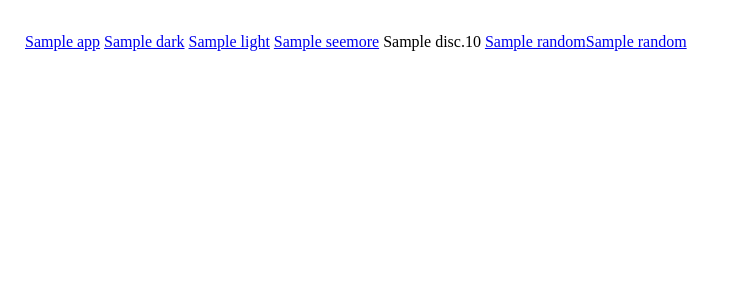
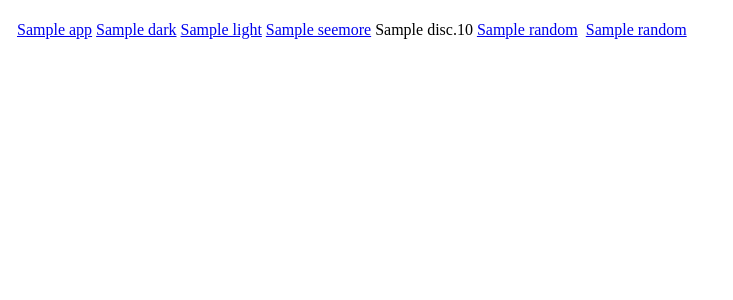
Before and after one commit to siznax/moo, a Flask app: template Moo/play/templates/clock.html in a window 1280 px wide. Shown: the top 300 px of the page, without its empty margins (0-733 px from the left). Run offline with Flask 2, Linux system fonts and the light colour scheme; the template is opened without the code that fills it: most values are stand-ins (such as "Sample title", 1, 10 or a date in 2020).

Commit message:
Add conditions to weather title attr, fix clock template spacing

```diff
--- a/Moo/play/static/clock.css
+++ b/Moo/play/static/clock.css
@@ -1,11 +1,15 @@
 div#clock {
     display: inline-block;
 
-    margin: 8px;
-    margin-top: 1em;
-    margin-bottom: 1.5em;
-    padding: 8px;
+    margin-top: 8px;
+    margin-bottom: 4px;
+    padding: 4px 8px;
 
     border: 1px solid rgba(255,255,255,0.2);
     border-radius: 8px;
 }
+
+div#clock a, div#clock span {
+    margin: 0;
+    padding: 0;
+}
--- a/Moo/play/templates/clock.html
+++ b/Moo/play/templates/clock.html
@@ -23,19 +23,21 @@
     <a href="#" class="emoji hr-75" onclick="gotoNext()"
        >{{ emoji.next | safe }}</a>
 
-    <a class="emoji"
-       href="/random">{{ emoji.random | safe }}</a>
+    <a class="emoji" href="/random" style="padding-right: 4px"
+       >{{ emoji.random | safe }}</a>
   </div>
 
   <div style="float: right; text-align: right;">
     <span id="time" class="clr-5"></span>
-    <span id="weather"></span>
+    <span id="weather" style="padding: 2px"></span>
     {%-
     if request.path.startswith('/album')
     or request.path.startswith('/track')
     or request.path.startswith('/docs')
     -%}
-    <a href="/" id="close-button" class="button">&times;</a>
+    <div style="float: right; margin-top: 2px;">
+      <a href="/" class="button" style="padding: 2px 4px">&times;</a>
+    </div>
     {%- else -%}
     <a href="/random" class="emoji">{{ emoji.random | safe }}</a>
     {%- endif -%}
```
Also changed, not shown: Moo/play/static/js/clock.js (+9 -6 lines).
